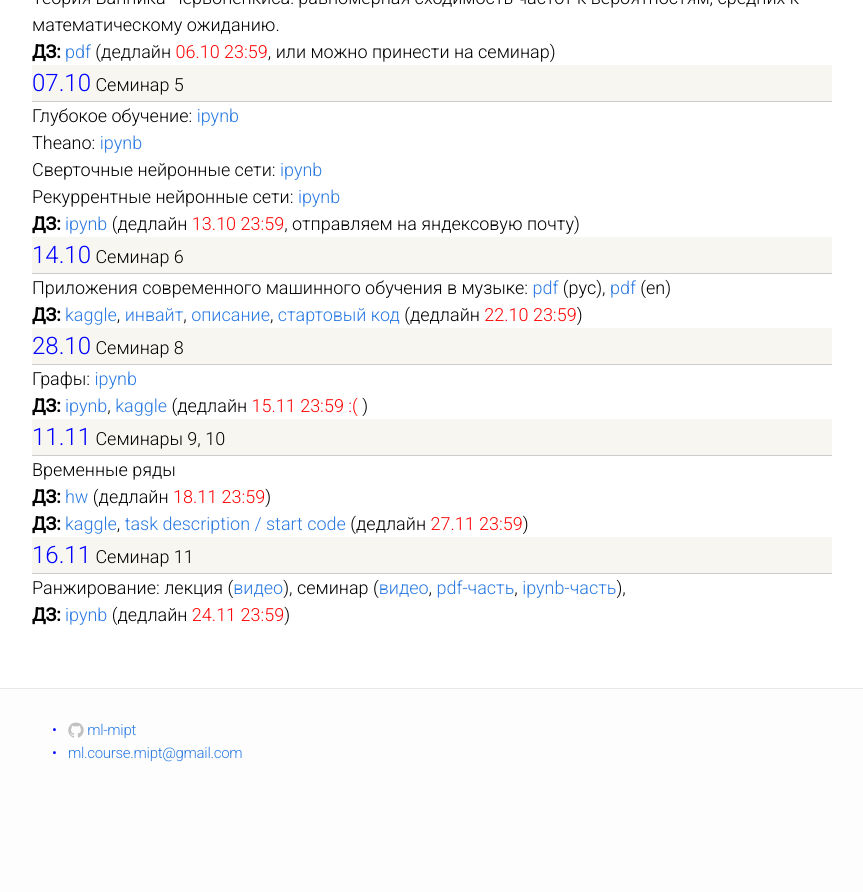
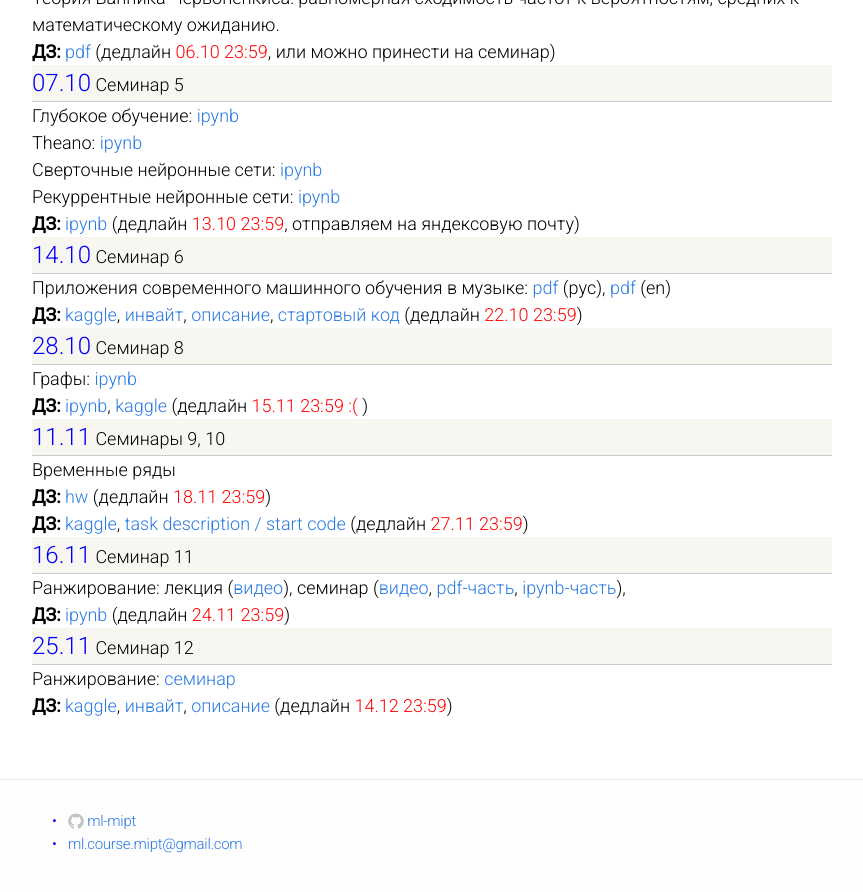
Before and after one commit to ml-mipt/old-ml-mipt.github.io, a Jekyll site: the page built from 399/seminars.md, in a window 1280 px wide and 900 px high, scrolled down 989 px. Shown: the top 892 px of the window, without its empty margins (208-1071 px from the left). Built offline with Jekyll 4.4.1, drawn with Linux system fonts in a browser that asks for light colours; our own code applies the rules of GitHub Pages for plain Markdown files; before the commit the page ends 1798 px from its top, so only the background shows below that.

Commit message:
Update seminars.md

```diff
--- a/399/seminars.md
+++ b/399/seminars.md
@@ -142,6 +142,19 @@
         (дедлайн <font color="red">24.11 23:59</font>)<br/>
     </div>
 
+               <div class="materials-item">
+      <font size="5" color="blue">25.11</font> Семинар 12
+    </div>
+    <div style="text-align: left">
+        Ранжирование:
+        <a href="https://github.com/ml-mipt/ml-mipt-part2/tree/master/2016/seminars/sem11_ranking_and_search">семинар</a>  <br/>
+        <b>ДЗ:</b>
+        <a href="https://inclass.kaggle.com/c/ml-mipt-ranking4">kaggle</a>,
+	  <a href="https://kaggle.com/join/4uthnui9sndi">инвайт</a>,
+	    <a href="https://github.com/ml-mipt/ml-mipt-part2/blob/master/2016/contest/04_ranking/%D0%9E%D0%BF%D0%B8%D1%81%D0%B0%D0%BD%D0%B8%D0%B5%20%D0%B7%D0%B0%D0%B4%D0%B0%D1%87%D0%B8.ipynb">описание</a>
+	  (дедлайн <font color="red">14.12 23:59</font>)<br/>
+    </div>
+
 
   </div>
 </div>
```
